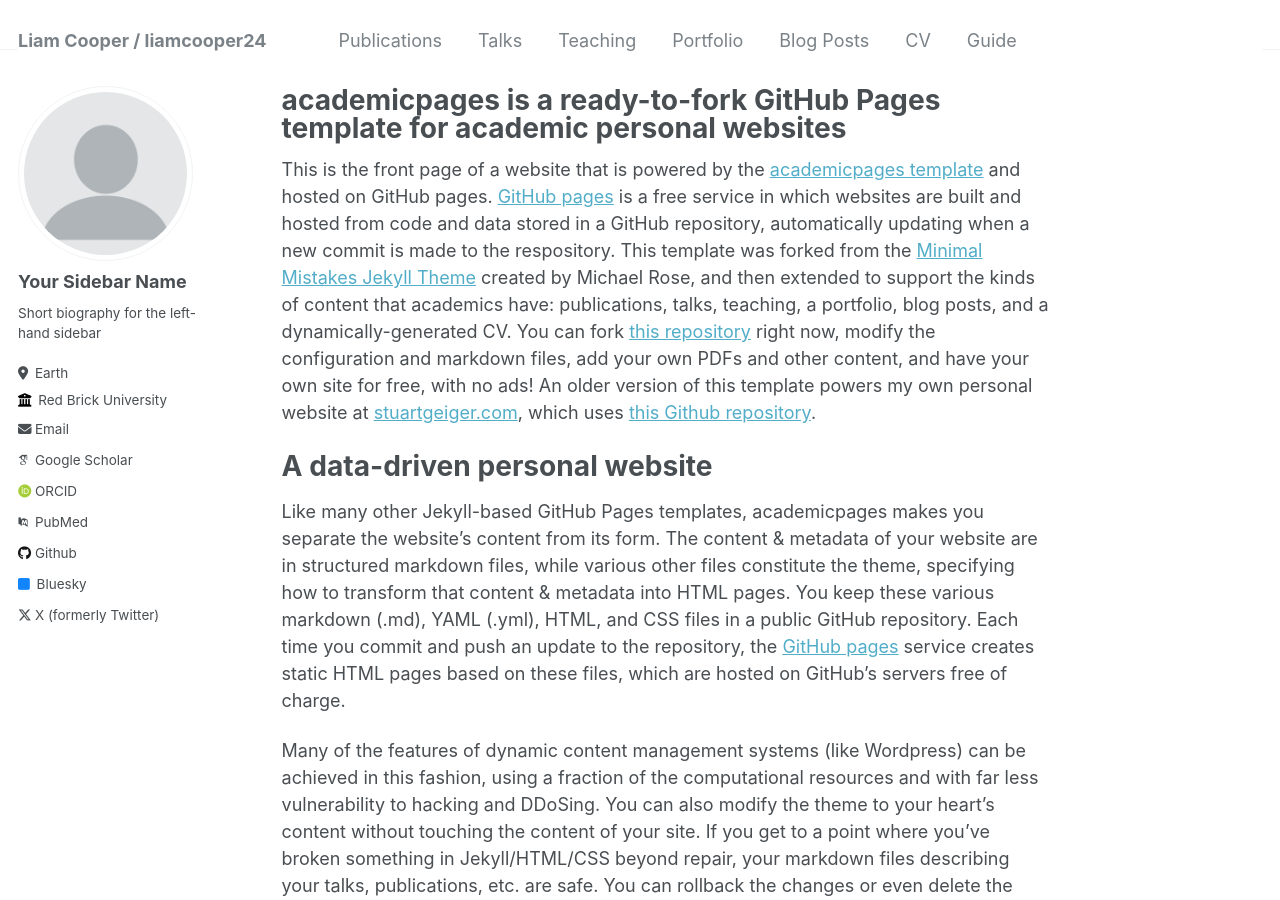
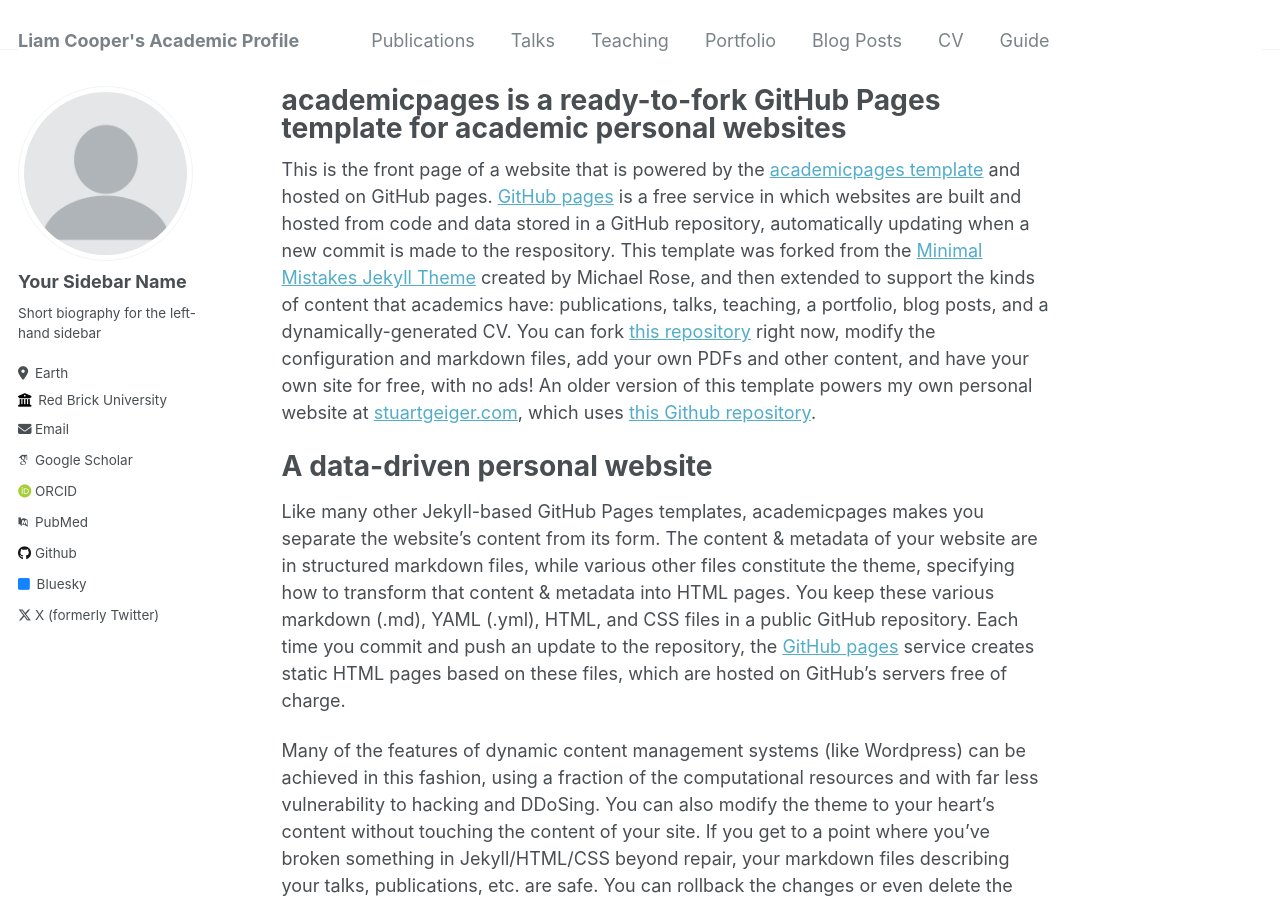
Before and after one commit to liamcooper24/liamcooper24, a Jekyll site: the page built from _pages/about.md, in a window 1280 px wide and 900 px high. Built offline with Jekyll 4.4.1, drawn with Linux system fonts in a browser that asks for light colours; some web fonts are replaced.

Commit message:
Update _config.yml

```diff
--- a/_config.yml
+++ b/_config.yml
@@ -8,7 +8,7 @@
 
 # Basic Site Settings
 locale                   : "en-US"
-title                    : "Liam Cooper / liamcooper24"
+title                    : "Liam Cooper's Academic Profile"
 title_separator          : "-"
 name                     : &name "Liam Cooper"
 description              : &description "personal description"
```
